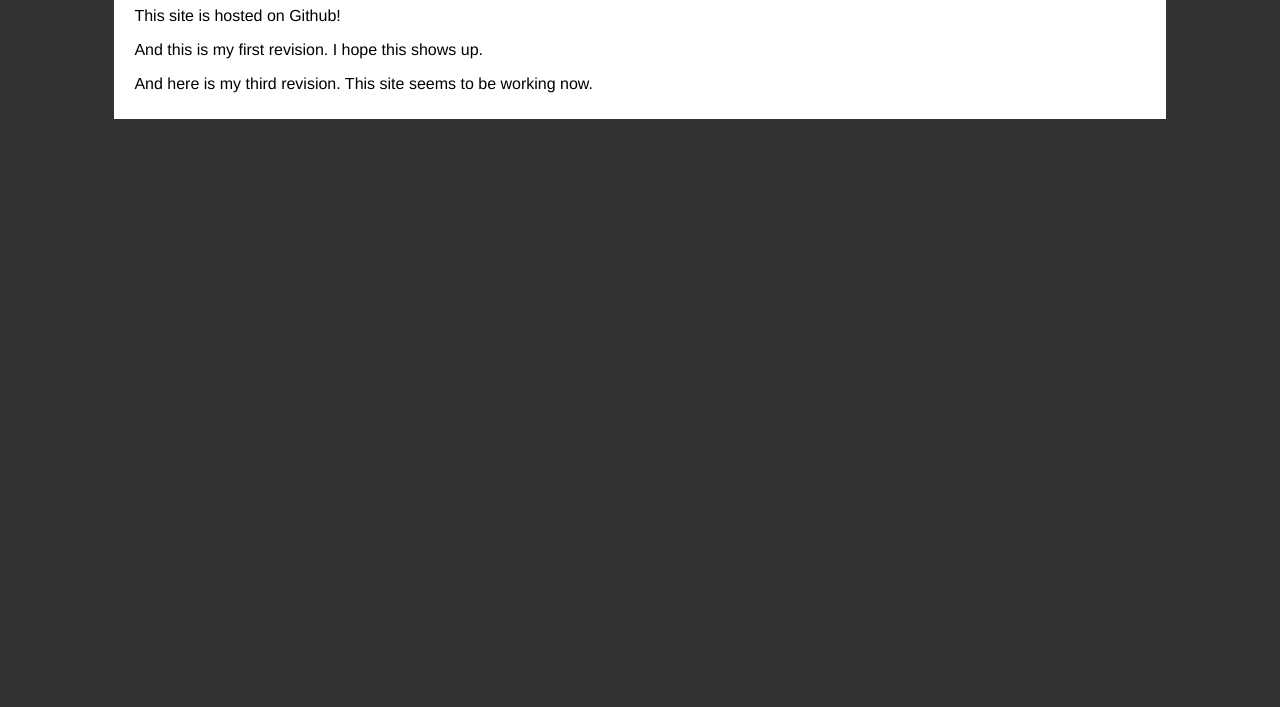
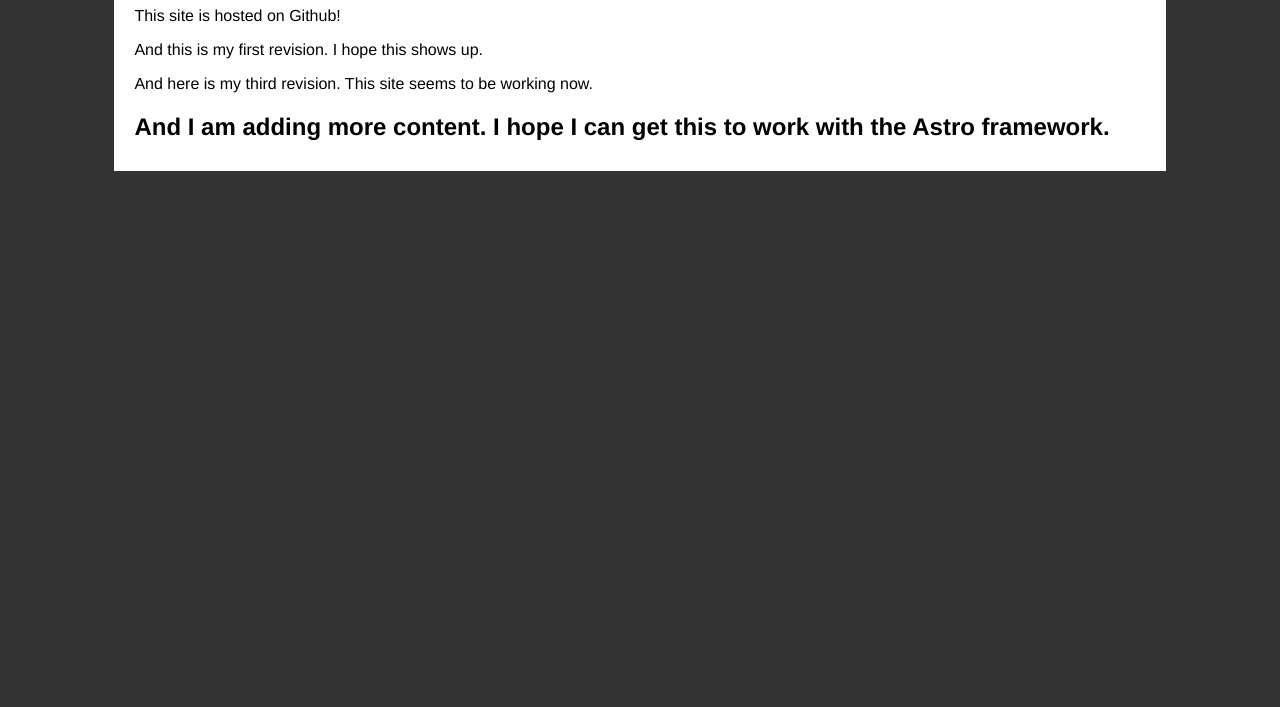
Before and after one commit to sdbritton/sdbritton.github.io, a plain HTML site: page index.html in a window 1280 px wide. Shown: the part 93-800 px from the top of the page. Drawn offline with Linux system fonts and the light colour scheme.

Commit message:
Add additional content to index.html

```diff
--- a/index.html
+++ b/index.html
@@ -12,6 +12,7 @@
 <p>This site is hosted on Github!</p>
 <p>And this is my first revision. I hope this shows up.</p>
 <p>And here is my third revision. This site seems to be working now.</p>
+<h2>And I am adding more content. I hope I can get this to work with the Astro framework.</h2>
 
 
 </div><!-- .content -->
```
